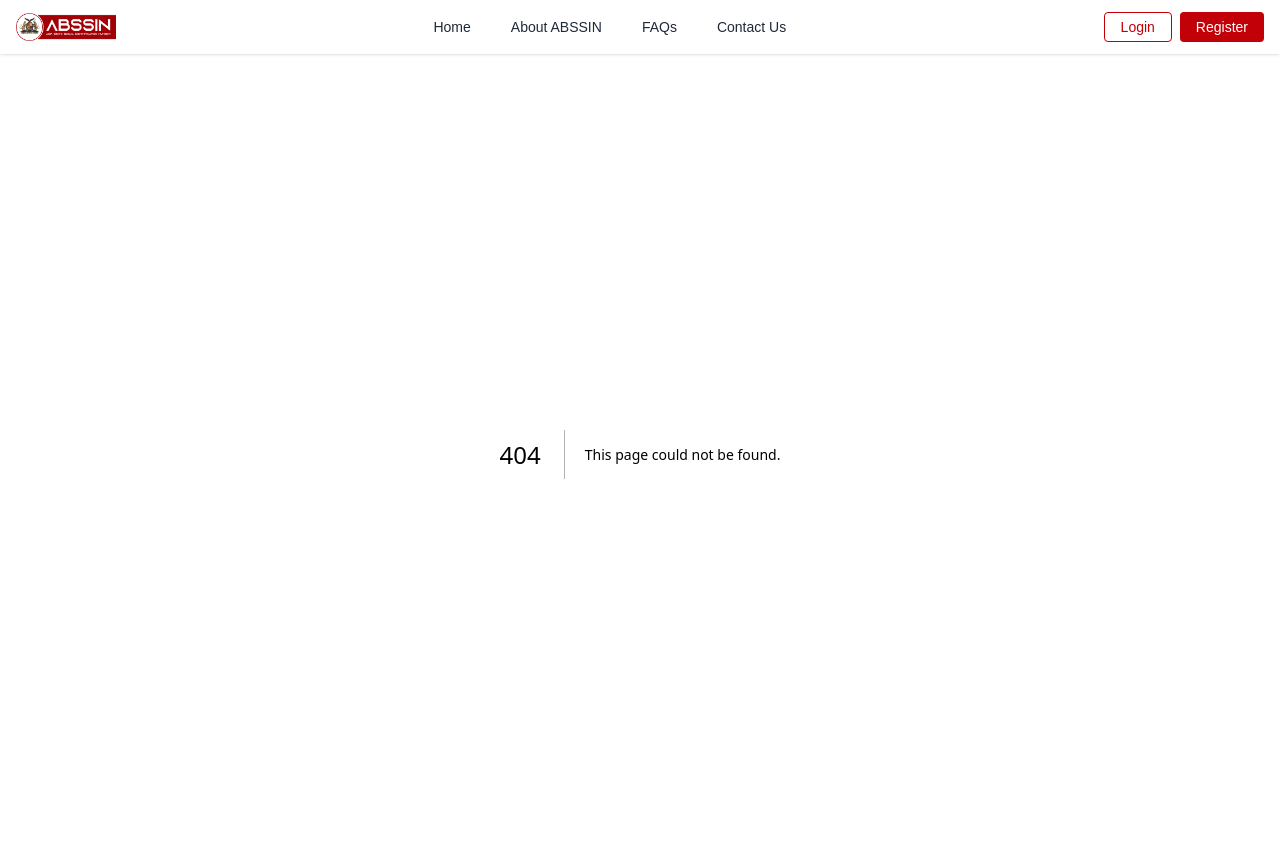
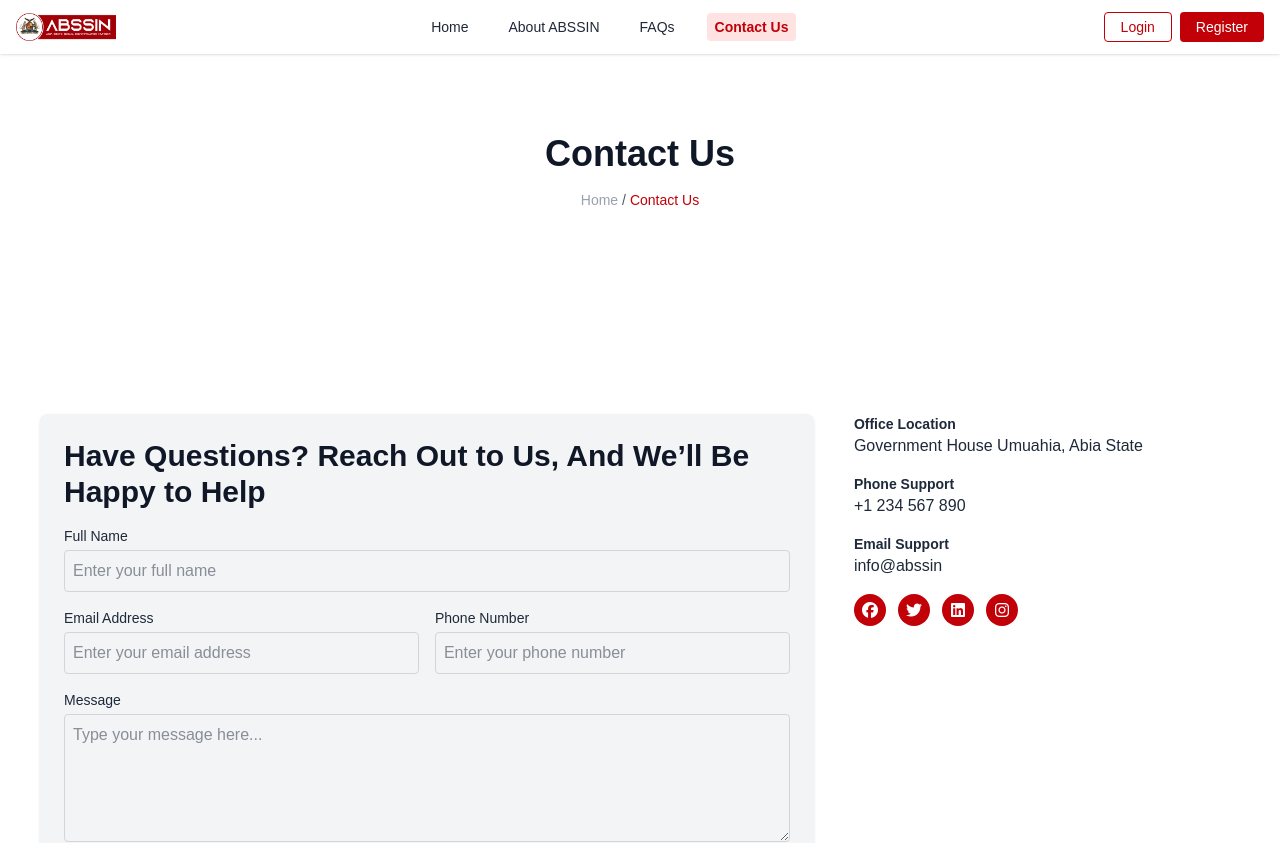
Before and after one commit to nomics-sire/portal-abssin, a Next.js app: page /contact-us in a window 1280 px wide. Before the commit this address had no page. Shown: the top 843 px of the page. Built offline with nearby package versions, Linux system fonts and the light colour scheme.

Commit message:
added contact us

```diff
--- /dev/null
+++ b/src/app/contact-us/page.tsx
@@ -0,0 +1,9 @@
+import React from "react";
+import ContactUs from "../../components/ContactUs";
+
+
+const ContactUsPage = () => {
+  return <ContactUs />;
+};
+
+export default ContactUsPage;
--- /dev/null
+++ b/src/components/ContactUs.tsx
@@ -0,0 +1,53 @@
+"use client";
+
+import React from "react";
+import Image from "next/image";
+import EmpoweringIdentity from "./EmpoweringIdentity";
+import RoleBasedFeatures from "./RoleBasedFeatures";
+import FAQSection from "./FAQSection";
+import ContactForm from "./ContactForm";
+
+const ContactUs: React.FC = () => {
+  return (
+    <>
+      <div className="min-h-[40vh] bg-white pt-20 px-4 relative overflow-hidden">
+        {/* Top Decorative Circles */}
+        {/* <div className="absolute top-0 left-0 w-[200px] h-[200px] rounded-full bg-[#fbe9e7] -z-10 translate-x-[-50%] translate-y-[-50%]" />
+      <div className="absolute top-0 right-0 w-[200px] h-[200px] rounded-full bg-[#ffd600] -z-10 translate-x-[50%] translate-y-[-50%] rotate-45" />
+      <div className="absolute top-0 right-0 w-[300px] h-[300px] rounded-full border-[30px] border-[#960000] -z-10 translate-x-[70%] translate-y-[-50%]" /> */}
+
+        {/* Bottom Left Images */}
+        {/* <div className="absolute bottom-0 left-0 -z-10">
+          <Image
+            src="/images/Ellipse-145.png"
+            alt="Light curve"
+            width={300}
+            height={300}
+            className="absolute bottom-0 left-0 w-[220px] md:w-[280px]"
+          />
+          <Image
+            src="/images/Ellipse-144.png"
+            alt="Yellow curve"
+            width={300}
+            height={300}
+            className="absolute bottom-0 left-0 w-[180px] md:w-[240px]"
+          />
+        </div> */}
+
+        {/* Content */}
+        <div className="max-w-5xl mx-auto text-center">
+          <h1 className="text-3xl md:text-4xl font-bold text-gray-900 mb-4">
+            Contact Us
+          </h1>
+          <nav className="text-sm text-gray-600 mb-8">
+            <span className="text-gray-400">Home</span> /
+            <span className="text-red-700 font-medium ml-1">Contact Us</span>
+          </nav>
+        </div>
+      </div>
+      <ContactForm />
+    </>
+  );
+};
+
+export default ContactUs;
--- a/src/components/HomePage.tsx
+++ b/src/components/HomePage.tsx
@@ -2,12 +2,10 @@
 
 import { useState, useEffect } from "react";
 import Image from "next/image";
-import Navbar from "./Navbar";
 import { ChevronLeft, ChevronRight } from "lucide-react";
 import FAQSection from "./FAQSection";
 import ConnectManageBanner from "./ConnectManageBanner";
 import ContactForm from "./ContactForm";
-import Footer from "./Footer";
 import EmpoweringIdentity from "./EmpoweringIdentity";
 import RoleBasedFeatures from "./RoleBasedFeatures";
 
--- a/src/components/Navbar.tsx
+++ b/src/components/Navbar.tsx
@@ -11,7 +11,7 @@ export default function Navbar() {
     { label: "Home", href: "/" },
     { label: "About ABSSIN", href: "/about" },
     { label: "FAQs", href: "/faqs" },
-    { label: "Contact Us", href: "/#contact" },
+    { label: "Contact Us", href: "/contact-us" },
   ];
 
   return (
```
